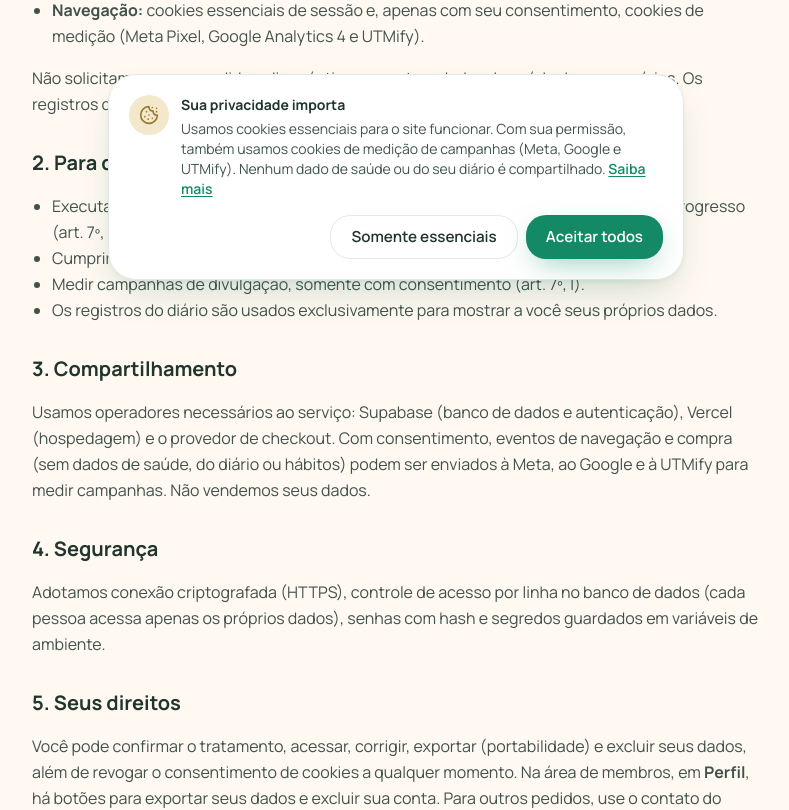
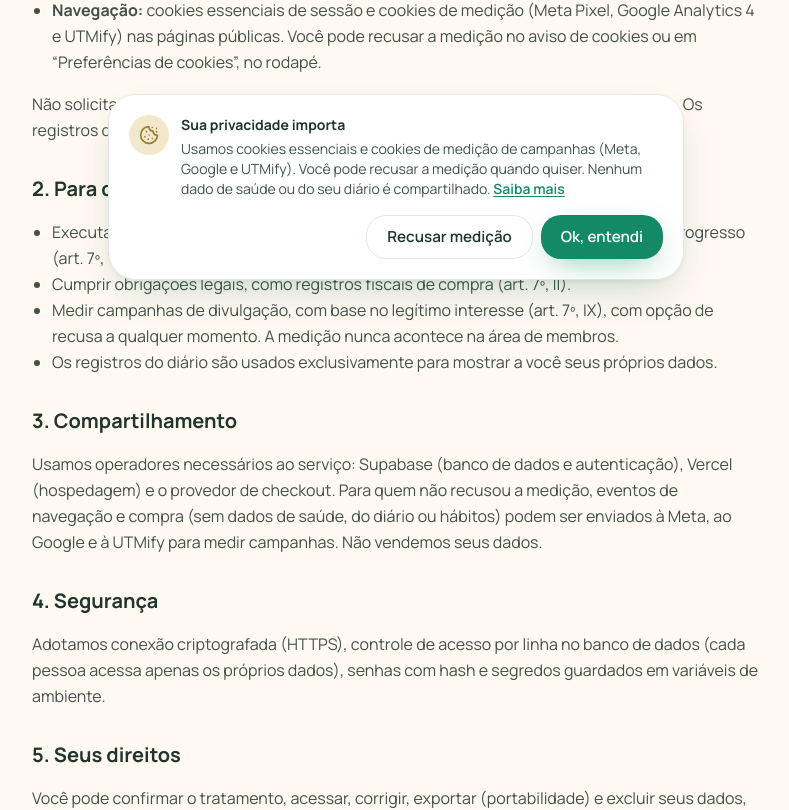
Before and after one commit to javis2001/Leve, a Next.js app: page /privacidade in a window 1280 px wide. Shown: the part 500-1310 px from the top of the page, without its empty margins (244-1033 px from the left). Built offline with nearby package versions, Linux system fonts and the light colour scheme; no server answers; the database is empty.

Commit message:
Tracking: pixels carregam por padrão; quem recusa a medição não é rastreado
Co-Authored-By: Claude Opus 5.5 <noreply@anthropic.com>
Claude-Session: https://claude.ai/code/session_01MiRh27gaagJqPz3TM5B8Qc

```diff
--- a/scripts/e2e.mjs
+++ b/scripts/e2e.mjs
@@ -83,7 +83,7 @@ await step("Landing: consentimento + UTMs preservados no checkout + InitiateChec
     else r.continue();
   });
   await p.goto(BASE + "/?utm_source=meta&utm_campaign=lancamento&utm_content=video1&fbclid=abc123", { waitUntil: "load" });
-  await clickText(p, "button", "Aceitar todos");
+  await clickText(p, "button", "Ok, entendi");
   await sleep(300);
   await p.$eval('[data-placement="hero"]', (b) => b.click());
   await sleep(1000);
@@ -102,7 +102,7 @@ await step("Landing: consentimento + UTMs preservados no checkout + InitiateChec
   await p.close();
 });
 
-await step("Landing: recusar cookies não carrega pixels", async () => {
+await step("Landing: quem recusa a medição não carrega pixels", async () => {
   const p = await newPage(true, true);
   const ext = [];
   await p.setRequestInterception(true);
@@ -111,9 +111,12 @@ await step("Landing: recusar cookies não carrega pixels", async () => {
     r.continue();
   });
   await p.goto(BASE + "/", { waitUntil: "load" });
-  await clickText(p, "button", "Somente essenciais");
-  await sleep(500);
-  assert(!ext.some((u) => /facebook|googletagmanager|utmify/.test(u)), "pixel carregado sem consentimento");
+  await clickText(p, "button", "Recusar medição");
+  await sleep(300);
+  ext.length = 0;
+  await p.goto(BASE + "/", { waitUntil: "load" });
+  await sleep(800);
+  assert(!ext.some((u) => /facebook|googletagmanager|utmify/.test(u)), "pixel carregado depois de recusar a medição: " + ext.filter((u) => /facebook|googletagmanager|utmify/.test(u)).join(", "));
   await p.close();
 });
 
--- a/src/app/privacidade/page.tsx
+++ b/src/app/privacidade/page.tsx
@@ -14,22 +14,22 @@ export default function PrivacyPage() {
         <li><strong>Cadastro:</strong> nome e e-mail; a senha é armazenada de forma criptografada pelo provedor de autenticação (nunca em texto simples).</li>
         <li><strong>Compra:</strong> e-mail, nome, status do pagamento, valor e parâmetros de campanha (UTMs), recebidos do provedor de checkout. Não recebemos dados de cartão.</li>
         <li><strong>Uso da plataforma:</strong> progresso da jornada, hábitos, receitas favoritas, cardápios, listas de compras e registros do diário (humor, energia, sono e textos que você escrever).</li>
-        <li><strong>Navegação:</strong> cookies essenciais de sessão e, apenas com seu consentimento, cookies de medição (Meta Pixel, Google Analytics 4 e UTMify).</li>
+        <li><strong>Navegação:</strong> cookies essenciais de sessão e cookies de medição (Meta Pixel, Google Analytics 4 e UTMify) nas páginas públicas. Você pode recusar a medição no aviso de cookies ou em “Preferências de cookies”, no rodapé.</li>
       </ul>
       <p>Não solicitamos peso, medidas, diagnósticos ou outros dados de saúde desnecessários. Os registros do diário são opcionais.</p>
       <h2>2. Para que usamos</h2>
       <ul>
         <li>Executar o contrato: criar sua conta, liberar o acesso após o pagamento e salvar seu progresso (art. 7º, V).</li>
         <li>Cumprir obrigações legais, como registros fiscais de compra (art. 7º, II).</li>
-        <li>Medir campanhas de divulgação, somente com consentimento (art. 7º, I).</li>
+        <li>Medir campanhas de divulgação, com base no legítimo interesse (art. 7º, IX), com opção de recusa a qualquer momento. A medição nunca acontece na área de membros.</li>
         <li>Os registros do diário são usados exclusivamente para mostrar a você seus próprios dados.</li>
       </ul>
       <h2>3. Compartilhamento</h2>
-      <p>Usamos operadores necessários ao serviço: Supabase (banco de dados e autenticação), Vercel (hospedagem) e o provedor de checkout. Com consentimento, eventos de navegação e compra (sem dados de saúde, do diário ou hábitos) podem ser enviados à Meta, ao Google e à UTMify para medir campanhas. Não vendemos seus dados.</p>
+      <p>Usamos operadores necessários ao serviço: Supabase (banco de dados e autenticação), Vercel (hospedagem) e o provedor de checkout. Para quem não recusou a medição, eventos de navegação e compra (sem dados de saúde, do diário ou hábitos) podem ser enviados à Meta, ao Google e à UTMify para medir campanhas. Não vendemos seus dados.</p>
       <h2>4. Segurança</h2>
       <p>Adotamos conexão criptografada (HTTPS), controle de acesso por linha no banco de dados (cada pessoa acessa apenas os próprios dados), senhas com hash e segredos guardados em variáveis de ambiente.</p>
       <h2>5. Seus direitos</h2>
-      <p>Você pode confirmar o tratamento, acessar, corrigir, exportar (portabilidade) e excluir seus dados, além de revogar o consentimento de cookies a qualquer momento. Na área de membros, em <strong>Perfil</strong>, há botões para exportar seus dados e excluir sua conta. Para outros pedidos, use o contato do rodapé.</p>
+      <p>Você pode confirmar o tratamento, acessar, corrigir, exportar (portabilidade) e excluir seus dados, além de recusar os cookies de medição a qualquer momento. Na área de membros, em <strong>Perfil</strong>, há botões para exportar seus dados e excluir sua conta. Para outros pedidos, use o contato do rodapé.</p>
       <h2>6. Retenção</h2>
       <p>Dados da conta são mantidos enquanto ela estiver ativa. Ao excluir a conta, os dados pessoais de uso são apagados; registros de compra podem ser mantidos pelo prazo legal, sem vínculo com a conta.</p>
       <h2>7. Cookies</h2>
--- a/src/components/tracking/consent-banner.tsx
+++ b/src/components/tracking/consent-banner.tsx
@@ -26,7 +26,7 @@ export function ConsentBanner() {
         <div className="text-sm text-ink/85">
           <p className="font-bold text-ink">Sua privacidade importa</p>
           <p className="mt-1">
-            Usamos cookies essenciais para o site funcionar. Com sua permissão, também usamos cookies de medição de campanhas (Meta, Google e UTMify). Nenhum dado
+            Usamos cookies essenciais e cookies de medição de campanhas (Meta, Google e UTMify). Você pode recusar a medição quando quiser. Nenhum dado
             de saúde ou do seu diário é compartilhado.{" "}
             <Link href="/privacidade" className="font-semibold text-emerald underline underline-offset-2">
               Saiba mais
@@ -36,9 +36,9 @@ export function ConsentBanner() {
       </div>
       <div className="mt-4 flex flex-col-reverse gap-2 sm:flex-row sm:justify-end">
         <Button variant="outline" onClick={() => (setConsent("denied"), setOpen(false))}>
-          Somente essenciais
+          Recusar medição
         </Button>
-        <Button onClick={() => (setConsent("granted"), setOpen(false))}>Aceitar todos</Button>
+        <Button onClick={() => (setConsent("granted"), setOpen(false))}>Ok, entendi</Button>
       </div>
     </div>
   );
--- a/src/components/tracking/tracking-scripts.tsx
+++ b/src/components/tracking/tracking-scripts.tsx
@@ -7,10 +7,11 @@ import { captureAttribution, getConsent, track, type Consent } from "@/lib/track
 
 const UTMIFY_SCRIPT_URL = process.env.NEXT_PUBLIC_UTMIFY_SCRIPT_URL || "https://cdn.utmify.com.br/scripts/pixel/pixel.js";
 
-/** Carrega Meta Pixel, GA4 e UTMify somente após consentimento e apenas fora da área de membros. */
+/** Carrega Meta Pixel, GA4 e UTMify nas páginas públicas, exceto para quem recusou a medição. Nunca na área de membros. */
 export function TrackingScripts() {
   const pathname = usePathname();
-  const [consent, setConsentState] = useState<Consent | null>(null);
+  // undefined = ainda não lido do navegador (não carrega nada até saber a escolha da pessoa)
+  const [consent, setConsentState] = useState<Consent | null | undefined>(undefined);
   const isPublic = !pathname.startsWith("/app") && !pathname.startsWith("/admin");
 
   useEffect(() => {
@@ -26,13 +27,13 @@ export function TrackingScripts() {
   }, [pathname, consent]);
 
   useEffect(() => {
-    if (consent === "granted" && isPublic) {
+    if (consent !== undefined && consent !== "denied" && isPublic) {
       const t = setTimeout(() => track("PageView", {}, pathname), 300);
       return () => clearTimeout(t);
     }
   }, [pathname, consent, isPublic]);
 
-  if (consent !== "granted" || !isPublic) return null;
+  if (consent === undefined || consent === "denied" || !isPublic) return null;
   const { metaPixelId, ga4Id, utmifyPixelId } = PUBLIC_CONFIG;
 
   return (
--- a/src/lib/tracking/client.ts
+++ b/src/lib/tracking/client.ts
@@ -61,7 +61,7 @@ export function captureAttribution(): Record<string, string> {
       if (v) current[k] = v.slice(0, 200);
     }
     if (Object.keys(current).length) sessionStorage.setItem(UTM_KEY, JSON.stringify(current));
-    if (Object.keys(current).length && getConsent() === "granted") {
+    if (Object.keys(current).length && getConsent() !== "denied") {
       localStorage.setItem(UTM_KEY, JSON.stringify({ ...current, captured_at: new Date().toISOString() }));
     }
   } catch {
@@ -74,7 +74,7 @@ export function getAttribution(): Record<string, string> {
   try {
     const fromUrl = captureAttribution();
     if (Object.keys(fromUrl).length) return fromUrl;
-    const s = sessionStorage.getItem(UTM_KEY) ?? (getConsent() === "granted" ? localStorage.getItem(UTM_KEY) : null);
+    const s = sessionStorage.getItem(UTM_KEY) ?? (getConsent() !== "denied" ? localStorage.getItem(UTM_KEY) : null);
     if (!s) return {};
     const parsed = JSON.parse(s) as Record<string, string>;
     delete parsed.captured_at;
@@ -120,7 +120,7 @@ const GA_NAMES: Record<TrackEvent, string> = {
  * Purchase NÃO é disparado no navegador: é enviado pelo servidor após pagamento confirmado.
  */
 export function track(event: TrackEvent, params: { value?: number; currency?: string; content_name?: string } = {}, dedupeKey?: string) {
-  if (typeof window === "undefined" || getConsent() !== "granted") return;
+  if (typeof window === "undefined" || getConsent() === "denied") return;
   const key = `${event}:${dedupeKey ?? window.location.pathname}`;
   if (alreadySent(key)) return;
   const eventID = `${event}-${Math.random().toString(36).slice(2, 10)}-${Date.now()}`;
```
